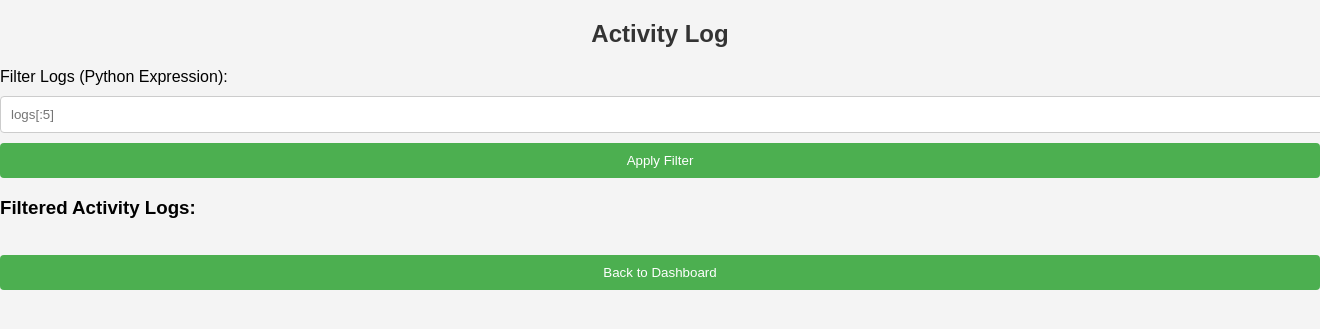
After one commit to MSIS-Mini-Project/Comprehensive-security-framework-for-detection-and-prevention-of-different-injection-attacks, a Flask app: page /activity_log in a window 1320 px wide; the page is wider, and only the part inside the window is pictured. The commit adds this page. Shown: the top 329 px of that part. Run offline with Flask 3, Linux system fonts and the light colour scheme; a user stored in the database is signed in; data that the repository does not hold is empty.

Commit message:
Resolved code

```diff
--- a/vulnerableWebApplication/app.py
+++ b/vulnerableWebApplication/app.py
@@ -1,6 +1,6 @@
 import pymysql
-import socket
-from flask import Flask, render_template, request, redirect, url_for, session, flash
+import subprocess
+from flask import Flask, render_template, request, redirect, url_for, session, flash, make_response
 
 app = Flask(__name__)
 app.secret_key = "your_secret_key"  # Required for session management
@@ -8,8 +8,8 @@ app.secret_key = "your_secret_key"  # Required for session management
 # MySQL Database Configuration
 DB_HOST = "127.0.0.1"
 DB_USER = "root"
-DB_PASSWORD = "Siddharth1"
-DB_NAME = "users"
+DB_PASSWORD = "Siddharth1"  # Replace with your actual password
+DB_NAME = "users"  # Database name
 
 # Function to establish a MySQL connection
 def get_db_connection():
@@ -18,6 +18,20 @@ def get_db_connection():
                            password=DB_PASSWORD,
                            database=DB_NAME,
                            cursorclass=pymysql.cursors.DictCursor)
+
+# 🔴 Function to Log User Activity (Vulnerable to Code Injection)
+def log_activity(username, action):
+    connection = get_db_connection()
+    cursor = connection.cursor()
+    try:
+        query = f"INSERT INTO activity_log (username, action) VALUES ('{username}', '{action}')"
+        cursor.execute(query)
+        connection.commit()
+    except Exception as e:
+        print(f"Activity Log Error: {e}")
+    finally:
+        cursor.close()
+        connection.close()
 
 # Home Page
 @app.route('/')
@@ -56,19 +70,12 @@ def register():
 
     return render_template('register.html')
 
-# 🔴 Login Page (Vulnerable to SQL Injection)
+# 🔴 Login Page (Vulnerable to SQL Injection + HTTP Header Injection)
 @app.route('/login', methods=['GET', 'POST'])
 def login():
     if request.method == 'POST':
-        print("Raw Request Data:", request.data)
-        print("Form Data:", request.form)
-
         username = request.form.get('username', '')
         password = request.form.get('password', '')
-
-        if not username or not password:
-            flash("Missing username or password!", "error")
-            return redirect(url_for('login'))
 
         connection = get_db_connection()
         cursor = connection.cursor()
@@ -76,15 +83,19 @@ def login():
         try:
             # 🔴 VULNERABLE: Directly inserting user input into SQL query
             query = f"SELECT * FROM user WHERE username = '{username}' AND password = '{password}'"
-            print("Executing query:", query)  # Debugging
             cursor.execute(query)
             user = cursor.fetchone()
-            print("Query result:", user)  # Debugging Output
 
             if user:
                 session['user'] = user['username']
-                print("Login Successful. Redirecting to dashboard...")  # Debugging
-                return redirect(url_for('dashboard'))
+                log_activity(user['username'], "Logged in")  # Logging activity
+
+                # 🔴 HTTP Header Injection (No Template Change)
+                custom_header = username  # User input injected into response headers
+
+                response = make_response(redirect(url_for('dashboard')))
+                response.headers['X-Custom-Header'] = custom_header  # Vulnerable to HTTP Header Injection
+                return response
             else:
                 flash("Invalid credentials!", "error")
                 return redirect(url_for('login'))
@@ -104,23 +115,13 @@ def dashboard():
         cursor = connection.cursor()
 
         query = f"SELECT * FROM user WHERE username = '{session['user']}'"
-        print("Executing query:", query)  # Debugging
         cursor.execute(query)
         user = cursor.fetchone()
-        print("Query result:", user)  # Debugging Output
-
         cursor.close()
         connection.close()
 
         if user:
-            return f"""
-                <h2>Welcome, {user['username']}!</h2>
-                <p>Email: {user['email']}</p>
-                <p>Bank Account: {user['bank_account']}</p>
-                <p>Credit Card: {user['credit_card']}</p>
-                <br>
-                <a href='/logout'>Logout</a>
-            """
+            return render_template('dashboard.html', user=user)
         else:
             flash("User not found!", "error")
             return redirect(url_for('login'))
@@ -128,15 +129,52 @@ def dashboard():
         flash("Session not found. Please login.", "error")
         return redirect(url_for('login'))
 
-# Logout
-@app.route('/logout')
-def logout():
-    session.pop('user', None)
-    flash("Logged out successfully!", "success")
-    return redirect(url_for('login'))
+# 🔴 Activity Log Viewer (Fixed Filtering Issue, Still Vulnerable to Code Injection)
+@app.route('/activity_log', methods=['GET', 'POST'])
+def activity_log():
+    if 'user' not in session:
+        flash("Please log in first.", "error")
+        return redirect(url_for('login'))
+
+    connection = get_db_connection()
+    cursor = connection.cursor()
+
+    query = f"SELECT * FROM activity_log WHERE username = '{session['user']}'"
+    cursor.execute(query)
+    logs = cursor.fetchall()  # Ensure this returns a valid list of logs
+    cursor.close()
+    connection.close()
+
+    filtered_logs = logs  # Default is the full log list
+    system_output = ""  # Variable to hold system command output
+
+    if request.method == 'POST':
+        filter_expression = request.form.get('filter', '')
+
+        try:
+            print(f"Evaluating filter expression: {filter_expression}")  # Debugging
+
+            # If user input contains a system command, execute it correctly
+            if "subprocess" in filter_expression:
+                system_output = eval(filter_expression)  # Executes subprocess calls
+            elif "os.system" in filter_expression:
+                command = filter_expression.replace("os.system(", "").replace(")", "").strip("'\"")
+                system_output = subprocess.getoutput(command)  # Captures and returns system command output
+            else:
+                # Evaluate the filter expression normally for logs
+                filtered_logs = eval(filter_expression)
+
+            # Ensure filtered_logs is a list, else fallback to default
+            if not isinstance(filtered_logs, list):
+                filtered_logs = logs[:5]  # Show the first 5 logs if the expression is invalid
+
+        except Exception as e:
+            # If there's an error evaluating, show the error message
+            filtered_logs = [f"Error: {e}"]
+            system_output = f"Error: {e}"
+            print(f"Error in eval(): {e}")  # Debugging
+
+    return render_template('activity_log.html', logs=filtered_logs, system_output=system_output)
 
 if __name__ == '__main__':
     app.run(debug=True, host="127.0.0.1", port=5000)
-
-    #updated code
-    #newbranch
--- /dev/null
+++ b/vulnerableWebApplication/code_injection_db_table.txt
@@ -0,0 +1,6 @@
+CREATE TABLE activity_log (
+    id INT AUTO_INCREMENT PRIMARY KEY,
+    username VARCHAR(100),
+    action VARCHAR(255),
+    timestamp TIMESTAMP DEFAULT CURRENT_TIMESTAMP
+);
--- /dev/null
+++ b/vulnerableWebApplication/templates/activity_log.html
@@ -0,0 +1,34 @@
+<!DOCTYPE html>
+<html lang="en">
+<head>
+    <meta charset="UTF-8">
+    <meta name="viewport" content="width=device-width, initial-scale=1.0">
+    <title>Activity Log</title>
+    <link rel="stylesheet" href="/static/css/style.css">
+</head>
+<body>
+    <h2>Activity Log</h2>
+
+    <form method="POST">
+        <label for="filter">Filter Logs (Python Expression):</label>
+        <input type="text" name="filter" placeholder="logs[:5]" required>
+        <button type="submit">Apply Filter</button>
+    </form>
+
+    <h3>Filtered Activity Logs:</h3>
+    <ul>
+        {% for log in logs %}
+            <li>{{ log.username }} - {{ log.action }}</li>
+        {% endfor %}
+    </ul>
+
+    <!-- Display the system command output -->
+    {% if system_output %}
+        <h3>System Command Output:</h3>
+        <pre>{{ system_output }}</pre>
+    {% endif %}
+
+    <br>
+    <a href="/dashboard"><button>Back to Dashboard</button></a>
+</body>
+</html>
```
Also changed, not shown: vulnerableWebApplication/PAYLOADS/Code_injection payloads.txt (added, +47 -0 lines), vulnerableWebApplication/PAYLOADS/http_header_payloads.txt (added, +11 -0 lines), vulnerableWebApplication/templates/dashboard.html (+10 -8 lines), vulnerableWebApplication/PAYLOADS/SQL_QUERY_PAYLOADS.txt (renamed from vulnerableWebApplication/SQL_QUERY_PAYLOADS.txt), 4 other files.
